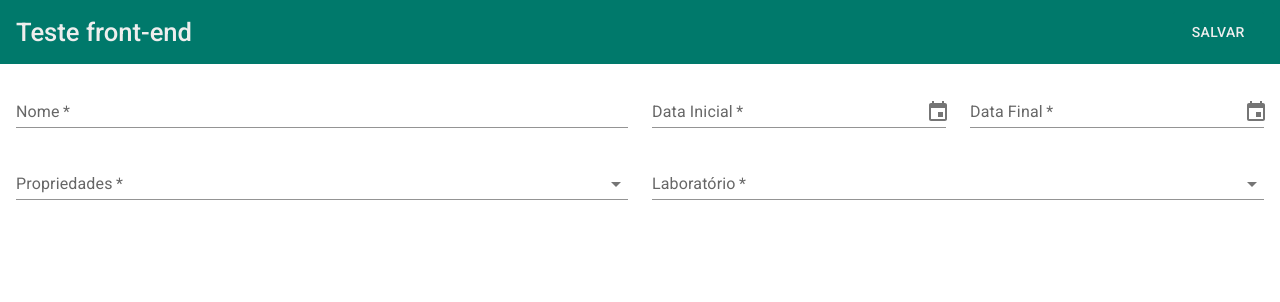
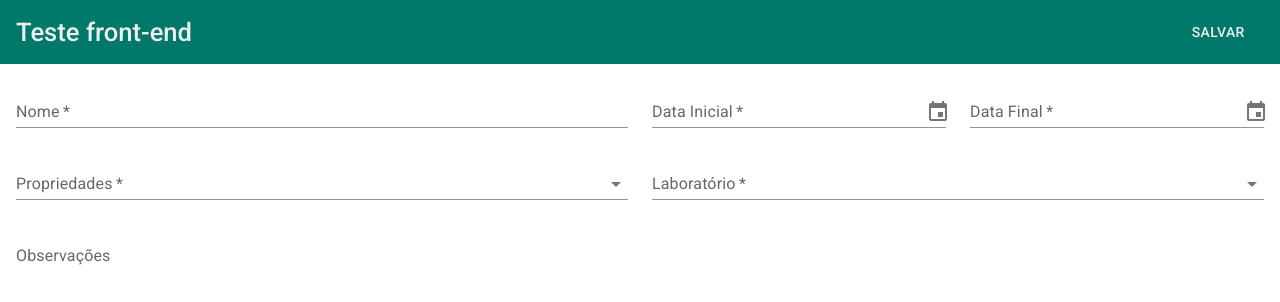
Before and after one commit to luispolippo/Teste-Front-End, a React (Vite) app: page / in a window 1280 px wide. Shown: the top 302 px of the page. Built offline with nearby package versions, Linux system fonts and the light colour scheme.

Commit message:
feat: Adiciona TextField Observações

```diff
--- a/src/components/Form.tsx
+++ b/src/components/Form.tsx
@@ -38,6 +38,15 @@ function Form() {
         <Grid item xs={6}>
           <SelectInput label="Laboratório" data={laboratoriesSelectMock} />
         </Grid>
+        <Grid item xs={12}>
+          <TextField
+            label="Observações"
+            multiline
+            rows={5}
+            variant="standard"
+            fullWidth
+          />
+        </Grid>
       </Grid>
     </FormStyled>
   );
```
